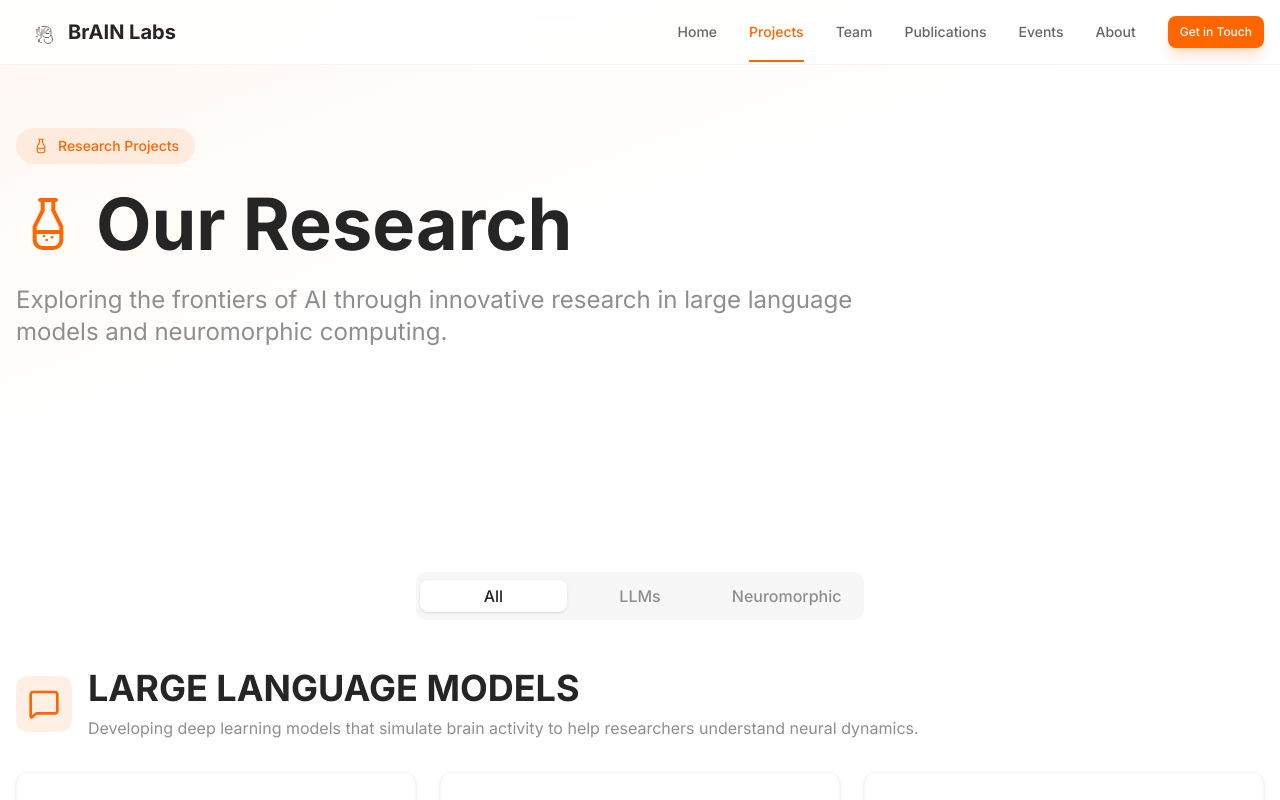
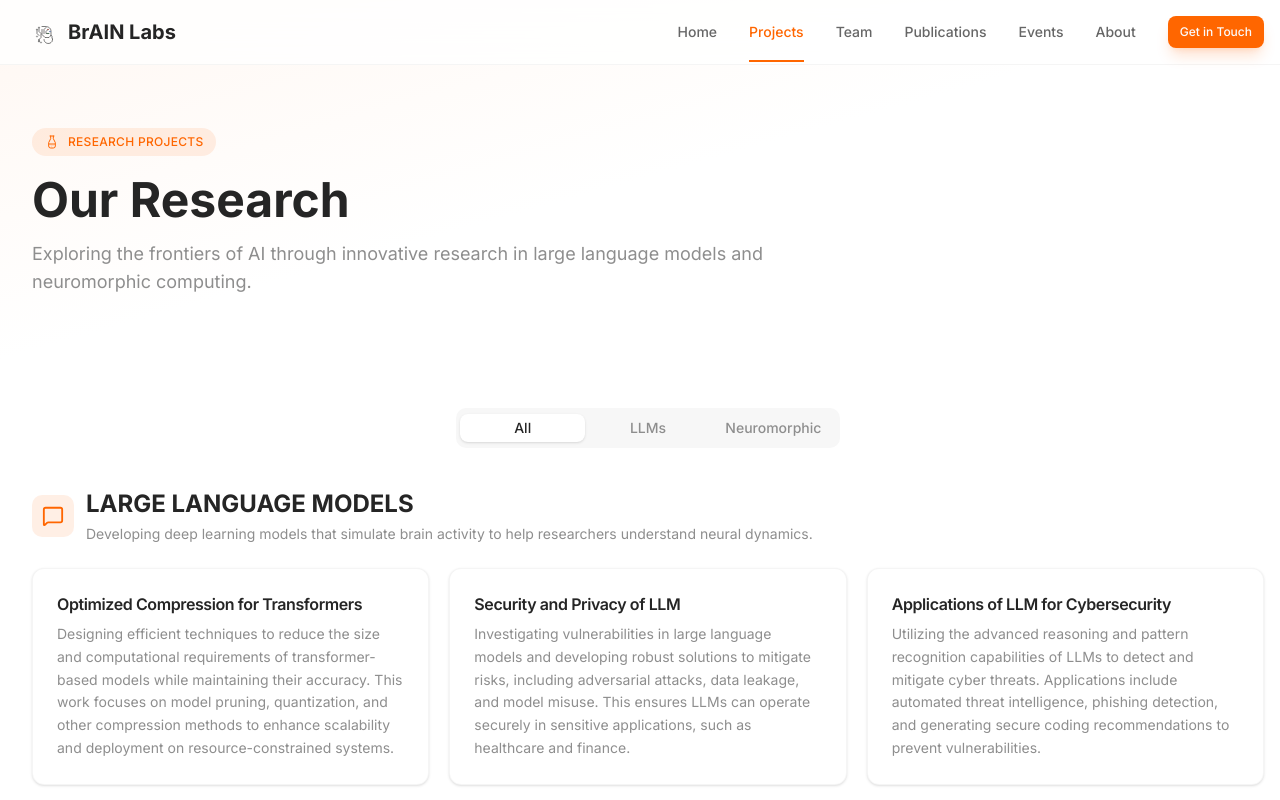
Before and after one commit to HasithaErandika/BrAINLabsInc, a React (Vite) app: page /projects in a window 1280 px wide. Shown: the top 800 px of the page. Built offline with nearby package versions, Linux system fonts and the light colour scheme.

Commit message:
updated project page

```diff
--- a/src/pages/Projects.tsx
+++ b/src/pages/Projects.tsx
@@ -10,7 +10,7 @@ export const Projects = () => {
     return (
         <div className="min-h-screen">
             {/* Hero Header */}
-            <section className="relative py-24 md:py-32 overflow-hidden">
+            <section className="relative pt-24 md:pt-32 pb-12 md:pb-16 overflow-hidden">
                 <div className="absolute inset-0 bg-gradient-to-br from-primary/5 via-background to-background" />
 
                 <div className="container mx-auto px-4 relative z-10">
@@ -18,19 +18,18 @@ export const Projects = () => {
                         initial={{ opacity: 0, y: 30 }}
                         animate={{ opacity: 1, y: 0 }}
                         transition={{ duration: 0.7 }}
-                        className="max-w-4xl"
+                        className="max-w-3xl lg:pl-4"
                     >
-                        <div className="inline-flex items-center gap-2 bg-primary/10 text-primary px-4 py-2 rounded-full mb-6">
-                            <ResearchLabIcon size={18} />
-                            <span className="text-sm font-medium">Research Projects</span>
+                        <div className="inline-flex items-center gap-2 bg-primary/10 text-primary px-3 py-1.5 rounded-full mb-5">
+                            <ResearchLabIcon size={16} />
+                            <span className="text-xs font-medium uppercase tracking-wide">Research Projects</span>
                         </div>
 
-                        <h1 className="text-5xl md:text-6xl lg:text-7xl font-bold mb-6 leading-tight flex items-center gap-4">
-                            <ResearchLabIcon size={64} className="text-primary" />
+                        <h1 className="text-3xl md:text-4xl lg:text-5xl font-bold mb-4 leading-tight">
                             Our Research
                         </h1>
 
-                        <p className="text-xl md:text-2xl text-muted-foreground leading-relaxed">
+                        <p className="text-base md:text-lg text-muted-foreground leading-relaxed">
                             Exploring the frontiers of AI through innovative research in large language models and neuromorphic computing.
                         </p>
                     </motion.div>
@@ -38,22 +37,22 @@ export const Projects = () => {
             </section>
 
             {/* Projects Content */}
-            <section className="py-16 md:py-24">
-                <div className="container mx-auto px-4">
+            <section className="py-8 md:py-12">
+                <div className="container mx-auto px-4 lg:pl-8">
                     <Tabs defaultValue="all" className="w-full">
                         <motion.div
                             initial={{ opacity: 0, y: 20 }}
                             animate={{ opacity: 1, y: 0 }}
                             transition={{ delay: 0.2, duration: 0.6 }}
                         >
-                            <TabsList className="grid w-full max-w-md mx-auto grid-cols-3 mb-12 h-12">
-                                <TabsTrigger value="all" className="text-base">All</TabsTrigger>
-                                <TabsTrigger value="llm" className="text-base">LLMs</TabsTrigger>
-                                <TabsTrigger value="neuro" className="text-base">Neuromorphic</TabsTrigger>
+                            <TabsList className="grid w-full max-w-sm mx-auto grid-cols-3 mb-10 h-10">
+                                <TabsTrigger value="all" className="text-sm">All</TabsTrigger>
+                                <TabsTrigger value="llm" className="text-sm">LLMs</TabsTrigger>
+                                <TabsTrigger value="neuro" className="text-sm">Neuromorphic</TabsTrigger>
                             </TabsList>
                         </motion.div>
 
-                        <TabsContent value="all" className="space-y-16">
+                        <TabsContent value="all" className="space-y-14">
                             {projects.map((category, catIdx) => (
                                 <CategorySection key={catIdx} category={category} index={catIdx} />
                             ))}
@@ -81,38 +80,38 @@ const CategorySection = ({ category, index }: { category: typeof projects[0], in
             initial={{ opacity: 0, y: 30 }}
             animate={{ opacity: 1, y: 0 }}
             transition={{ delay: index * 0.1, duration: 0.7 }}
-            className="space-y-8"
+            className="space-y-6"
         >
             {/* Category Header */}
-            <div className="flex items-center gap-4 mb-8">
-                <div className="p-3 bg-primary/10 rounded-xl">
-                    <IconComponent className="text-primary" size={32} />
+            <div className="flex items-center gap-3 mb-6">
+                <div className="p-2.5 bg-primary/10 rounded-lg">
+                    <IconComponent className="text-primary" size={22} />
                 </div>
                 <div>
-                    <h2 className="text-3xl md:text-4xl font-bold">{category.category}</h2>
-                    <p className="text-muted-foreground mt-2">{category.description}</p>
+                    <h2 className="text-xl md:text-2xl font-bold">{category.category}</h2>
+                    <p className="text-sm text-muted-foreground mt-1">{category.description}</p>
                 </div>
             </div>
 
             {/* Project Cards Grid */}
-            <div className="grid md:grid-cols-2 lg:grid-cols-3 gap-6">
+            <div className="grid md:grid-cols-2 lg:grid-cols-3 gap-5">
                 {category.items.map((project, idx) => (
                     <motion.div
                         key={idx}
                         initial={{ opacity: 0, y: 20 }}
                         whileInView={{ opacity: 1, y: 0 }}
                         viewport={{ once: true }}
-                        transition={{ delay: idx * 0.1, duration: 0.6 }}
-                        whileHover={{ y: -4 }}
+                        transition={{ delay: idx * 0.08, duration: 0.5 }}
+                        whileHover={{ y: -3 }}
                     >
-                        <Card className="h-full border-border/50 hover:border-primary/50 transition-all duration-300 hover:shadow-lg hover:shadow-primary/10 group">
-                            <CardHeader>
-                                <CardTitle className="text-xl group-hover:text-primary transition-colors">
+                        <Card className="h-full border-border/50 hover:border-primary/40 transition-all duration-300 hover:shadow-md hover:shadow-primary/5 group">
+                            <CardHeader className="pb-2">
+                                <CardTitle className="text-base font-semibold group-hover:text-primary transition-colors leading-snug">
                                     {project.title}
                                 </CardTitle>
                             </CardHeader>
                             <CardContent>
-                                <CardDescription className="text-base leading-relaxed">
+                                <CardDescription className="text-sm leading-relaxed">
                                     {project.description}
                                 </CardDescription>
                             </CardContent>
```
